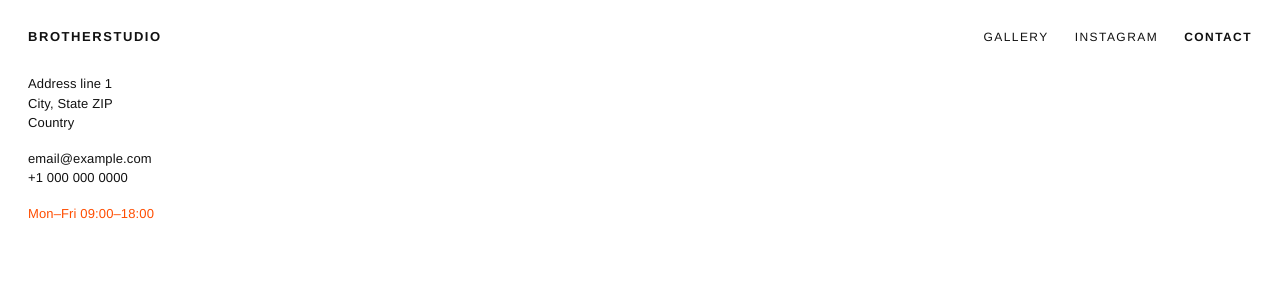
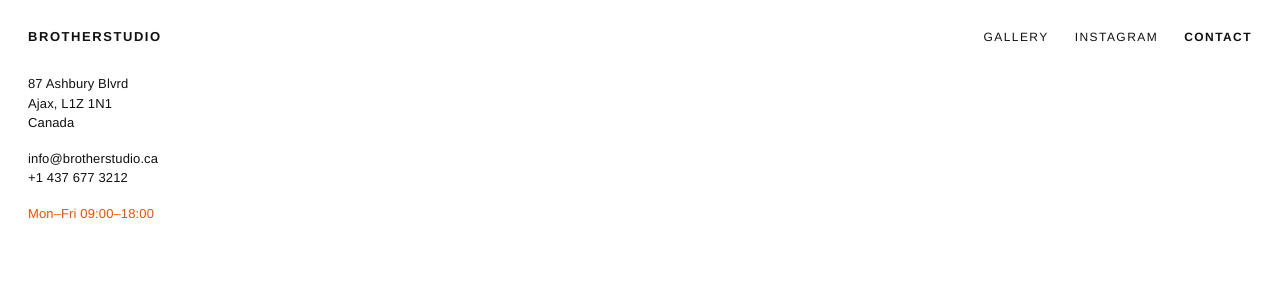
Before and after one commit to CharlesToronto/brotherstudio, a Next.js app: page /contact in a window 1280 px wide. Shown: the top 300 px of the page. Built offline with nearby package versions, Linux system fonts and the light colour scheme.

Commit message:
Update contact info

```diff
--- a/src/content/site.ts
+++ b/src/content/site.ts
@@ -3,9 +3,9 @@ export const site = {
   instagramUrl:
     "https://www.instagram.com/brother_studio_canada?igsh=MXgydTE2ZXhmbTFqOQ==",
   contact: {
-    addressLines: ["Address line 1", "City, State ZIP", "Country"],
-    email: "email@example.com",
-    phone: "+1 000 000 0000",
+    addressLines: ["87 Ashbury Blvrd", "Ajax, L1Z 1N1", "Canada"],
+    email: "info@brotherstudio.ca",
+    phone: "+1 437 677 3212",
     openingHours: "Mon–Fri 09:00–18:00",
   },
 } as const;
```
